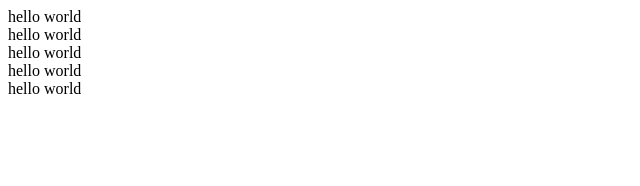
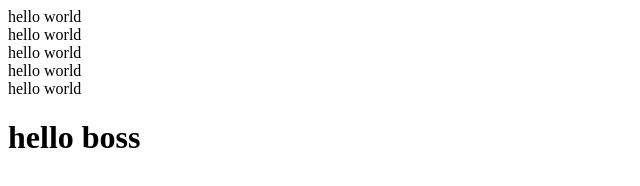
Before and after one commit to hyip21/my-personal-website, a plain HTML site: page index.html in a window 1280 px wide. Shown: the whole page, without its empty margins (0-640 px from the left). Drawn offline with Linux system fonts and the light colour scheme.

Commit message:
h1 bug fixed

```diff
--- a/index.html
+++ b/index.html
@@ -17,6 +17,10 @@
     <div class="myweb">hello world </div>
 
 
+
+    <h1>hello boss</h1>
+
+
 </body>
 
 </html>
```
